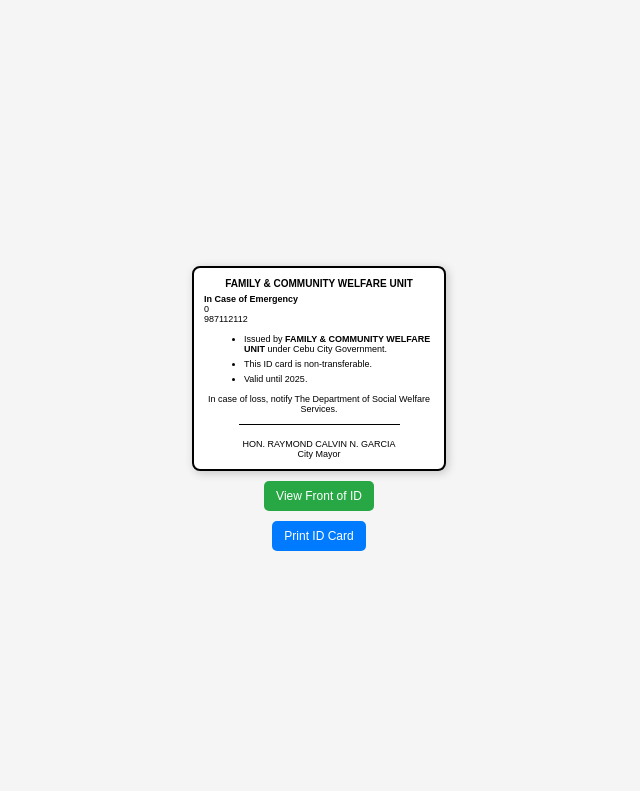
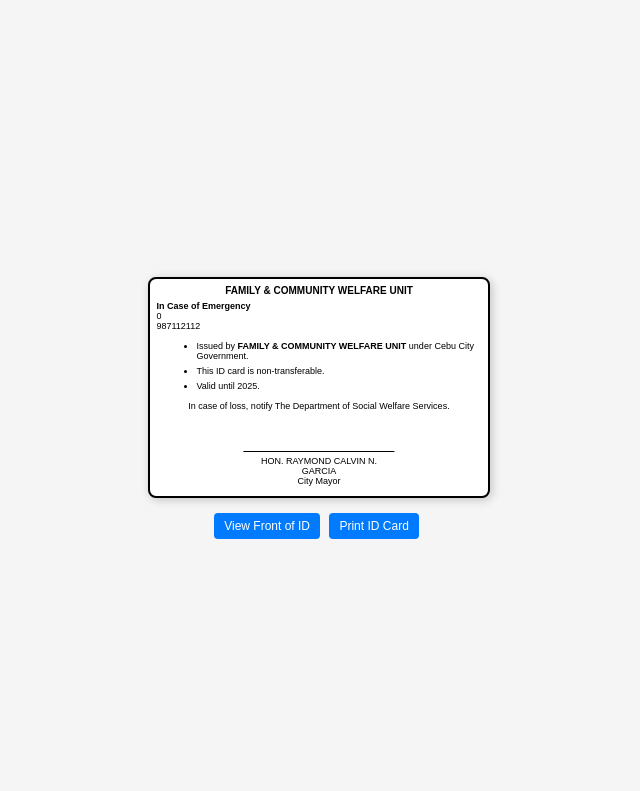
Before and after one commit to wilmarcabigas/solo_parent, a PHP site: page /solo_parent/back_id.php?id=5 in a window 1280 px wide. Shown: the top 791 px of the page, without its empty margins (321-961 px from the left). Run offline with PHP 8.4, Linux system fonts and the light colour scheme; data comes from the database, SQL or seed files in the repository.

Commit message:
Update back_id.php
unsaon mani bai diman ma salpak

```diff
--- a/form/back_id.php
+++ b/form/back_id.php
@@ -28,16 +28,18 @@
             font-family: Arial, sans-serif;
         }
         .id-card {
-            width: 230px;
-            height: auto;
+            width: 86mm;
+            height: 54mm;
             border: 2px solid #000;
             border-radius: 8px;
-            padding: 10px;
+            padding: 6px;
             background-color: white;
             box-shadow: 2px 2px 10px rgba(0, 0, 0, 0.2);
             font-size: 10px;
             text-align: center;
             margin-bottom: 10px;
+            position: relative;
+            display: inline-block;
         }
         .header {
             font-size: 10px;
@@ -51,47 +53,45 @@
             text-align: left;
         }
 .signature {
+    position: absolute;
+    left: 50%;
+    bottom: 10px;
+    transform: translateX(-50%);
+    width: 40mm;
     text-align: center;
     font-size: 9px;
-            margin-top: 10px;
+    margin: 0;
 }
 .signature .line {
     display: block;
-            width: 70%;
+    width: 40mm;
     border-top: 1px solid black;
-            margin: 4px auto;
+    margin: 0 auto 4px auto;
 }
-        .print-button {
-            padding: 8px 12px;
+        .btn {
+            display: inline-block;
+            margin: 5px 5px 0 0;
+            padding: 6px 10px;
             font-size: 12px;
+            color: white;
             background-color: #007bff;
-            color: white;
+            text-decoration: none;
+            border-radius: 4px;
+            transition: 0.3s;
+            cursor: pointer;
             border: none;
-            border-radius: 5px;
-            cursor: pointer;
         }
-        .print-button:hover {
+        .btn:hover {
             background-color: #0056b3;
-        }
-        .view-front-button {
-    display: inline-block;
-    padding: 8px 12px;
-    font-size: 12px;
-    background-color: #28a745;
-    color: white;
-    text-decoration: none;
-    border-radius: 5px;
-    margin-bottom: 10px;
-    text-align: center;
-}
-
-.view-front-button:hover {
-    background-color: #218838;
         }
     </style>
     <script>
         function printCard() {
+            var printContents = document.querySelector('.id-card').outerHTML;
+            var originalContents = document.body.innerHTML;
+            document.body.innerHTML = printContents;
             window.print();
+            document.body.innerHTML = originalContents;
         }
     </script>
 </head>
@@ -110,15 +110,14 @@
         </ul>
         <p style="font-size: 9px; text-align: center;">In case of loss, notify The Department of Social Welfare Services.</p>
         <div class="signature">
-            <span class="line"></span><br>
+            <span class="line"></span>
             HON. RAYMOND CALVIN N. GARCIA<br>
             City Mayor
         </div>
-
     </div>
-    <a href="generate_id.php?id=<?php echo $id; ?>" class="view-front-button">View Front of ID</a>
-    </a>
-
-    <button class="print-button" onclick="printCard()">Print ID Card</button>
+    <div>
+        <a href="generate_id.php?id=<?php echo $id; ?>" class="btn">View Front of ID</a>
+        <button class="btn" onclick="printCard()">Print ID Card</button>
+    </div>
 </body>
 </html>
```
Lines whose indentation alone changed are shown as unchanged.
